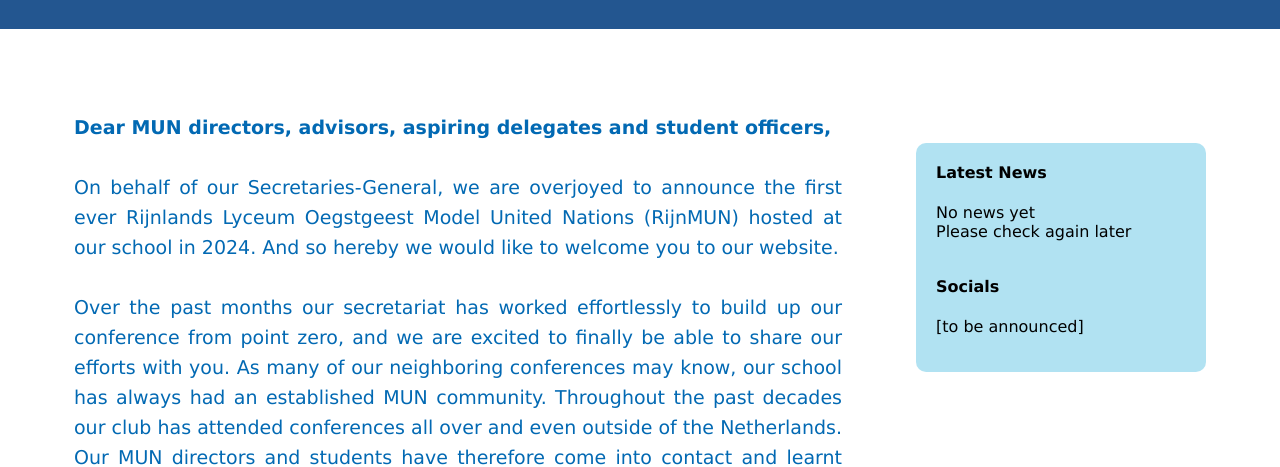
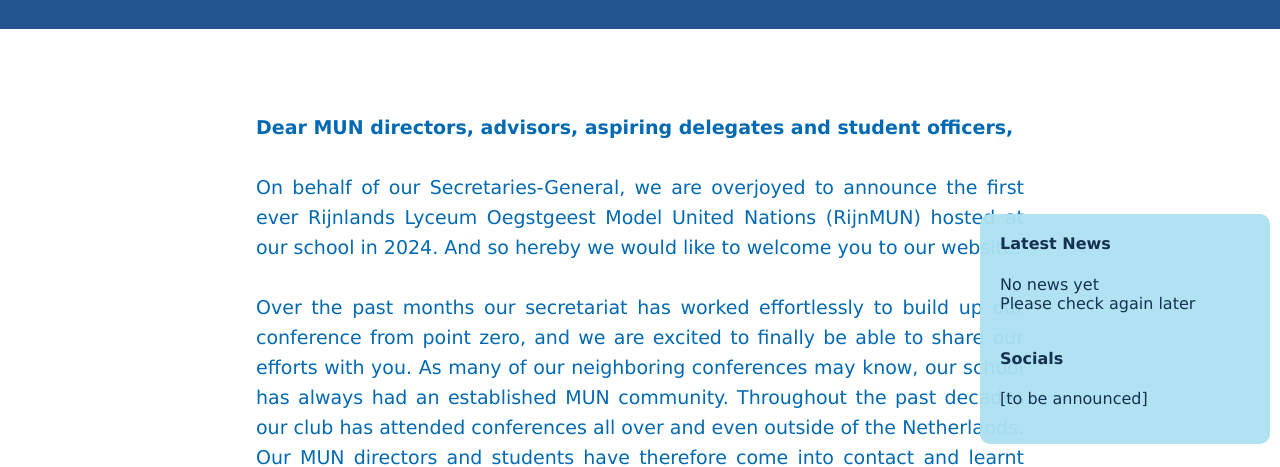
Before and after one commit to RijnMUN-Developer-Team/rijnmun.github.io, a plain HTML site: page index.html in a window 1280 px wide. Shown: the part 336-803 px from the top of the page. Drawn offline with Linux system fonts and the light colour scheme.

```diff
--- a/styles/index.css
+++ b/styles/index.css
@@ -3,6 +3,8 @@
     --theme-rd: #D90148;
     --theme-wh: white;
     --bl-txt: #0269B3;
+
+    --dark-bl: #143152;
 }
 
 /* Top announcement banner */
@@ -122,6 +124,11 @@
     height: fit-content;
     border-radius: 10px;
     width: 250px;
+    color: var(--dark-bl);
+
+    position: fixed;
+    right: 10px;
+    bottom: 20px;
 }
 
 .sidebar div {
```
